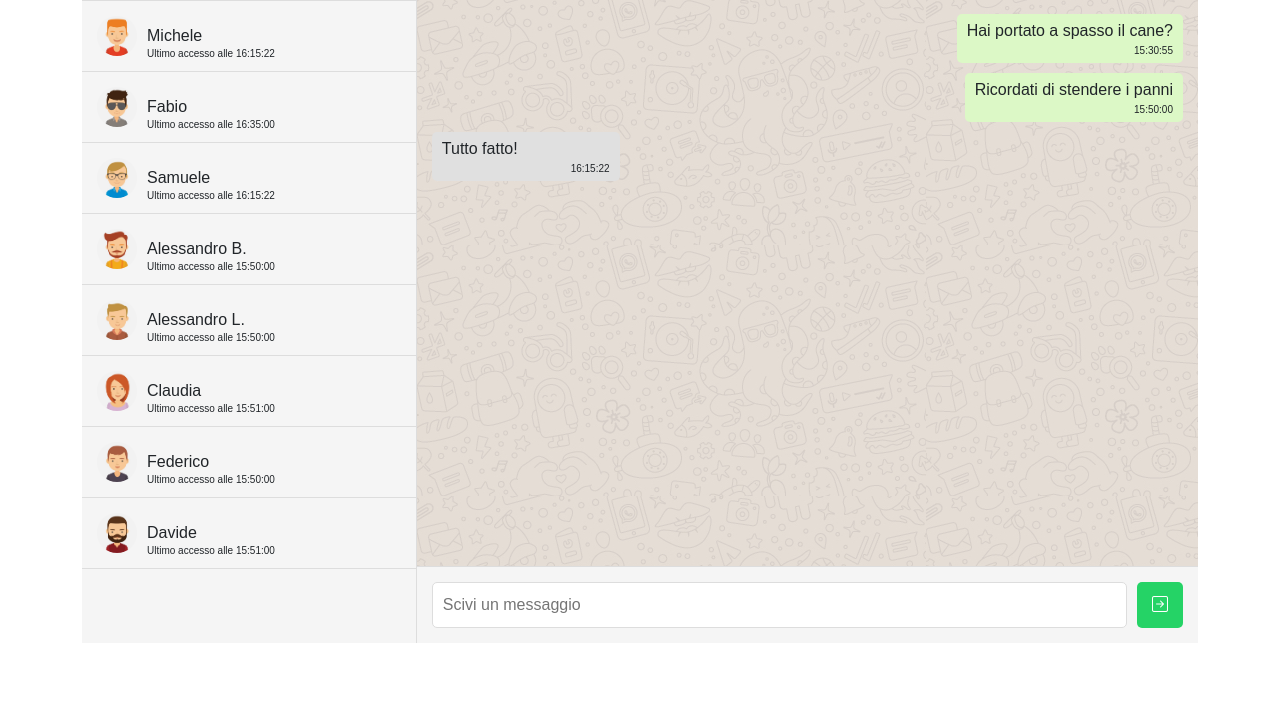
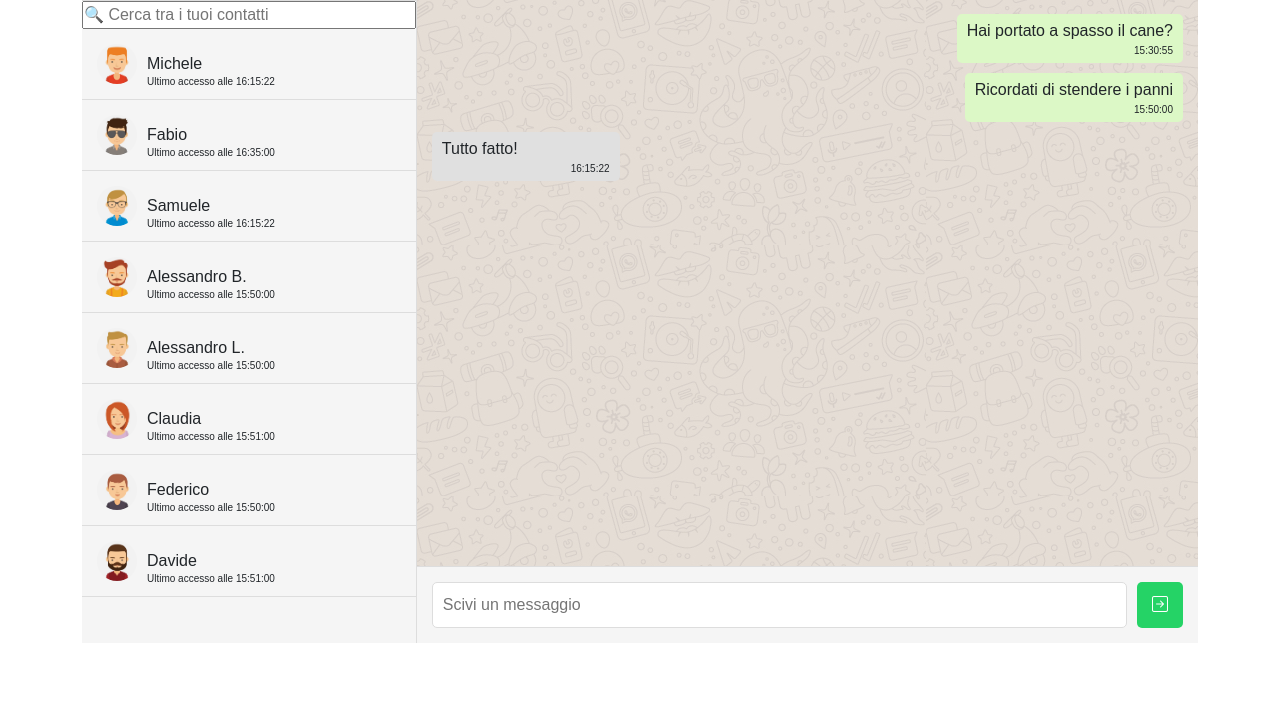
Before and after one commit to LtMilligan/vue-boolzapp, a plain HTML site: page index.html in a window 1280 px wide. Shown: the part 93-800 px from the top of the page. Drawn offline with nearby package versions, Linux system fonts and the light colour scheme.

Commit message:
[UPD] Adding input text linked with contact filter method

```diff
--- a/index.html
+++ b/index.html
@@ -15,6 +15,10 @@
                 <div class="logo-section justify-content-center py-3">
                     <i class="bi bi-whatsapp t-zapp logo"></i>
                     <p class="logo-text t-zapp">Boolzapp</p>
+                </div>
+                <!-- BARRA DI RICERCA PER CONTATTI -->
+                <div class="serch-section">
+                    <input type="text" id="searchContact" v-model="ricercaContatto" placeholder='&#128269; Cerca tra i tuoi contatti' class="w-100" @keyup="filtroContatti()">
                 </div>
                 <!-- ELENCO CONTATTI -->
                 <div v-for="(contact, index) in contacts" :key="index" class="contact" @click="selectContact(index)" :class="contact.visible == true ? 'd-flex' : 'd-none'">
```
